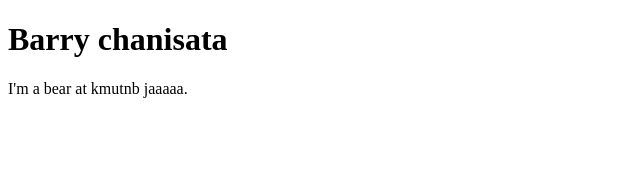
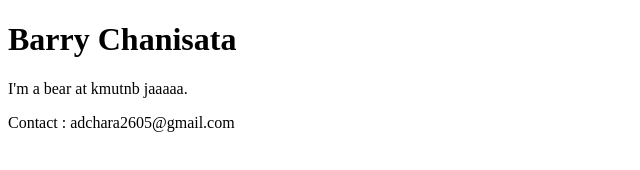
Before and after one commit to Chanisatabarry/github-desktop-67, a plain HTML site: page index.html in a window 1280 px wide. Shown: the whole page, without its empty margins (0-640 px from the left). Drawn offline with Linux system fonts and the light colour scheme.

Commit message:
Add contact me
Add contact me

```diff
--- a/index.html
+++ b/index.html
@@ -6,7 +6,8 @@
     <title>Proflie</title>
 </head>
 <body>
-    <h1> Barry chanisata </h1>
+    <h1> Barry Chanisata </h1>
     <p>I'm a bear at kmutnb jaaaaa.</p>
+    <footer>Contact : adchara2605@gmail.com</footer>
 </body>
 </html>
```
